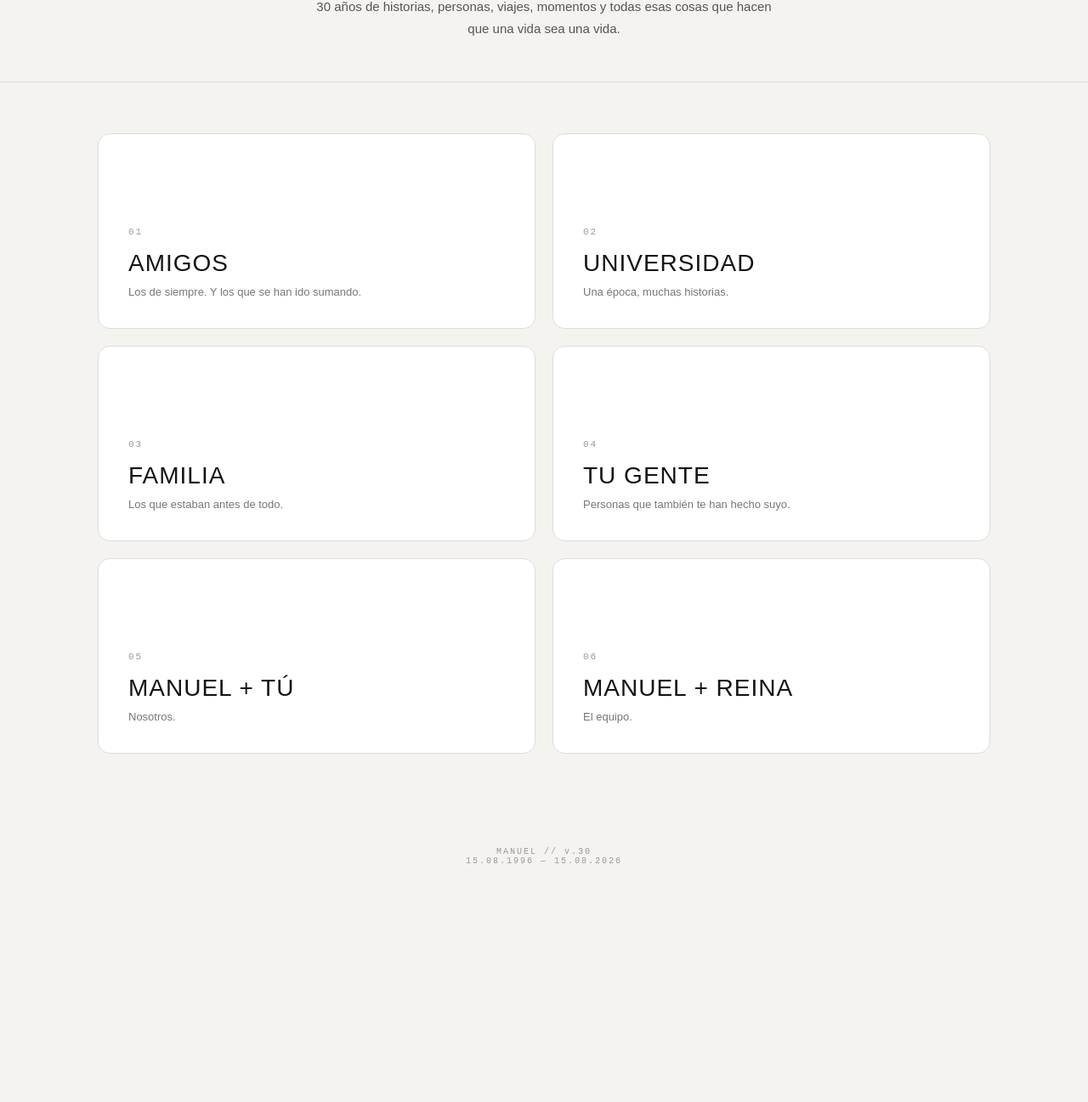
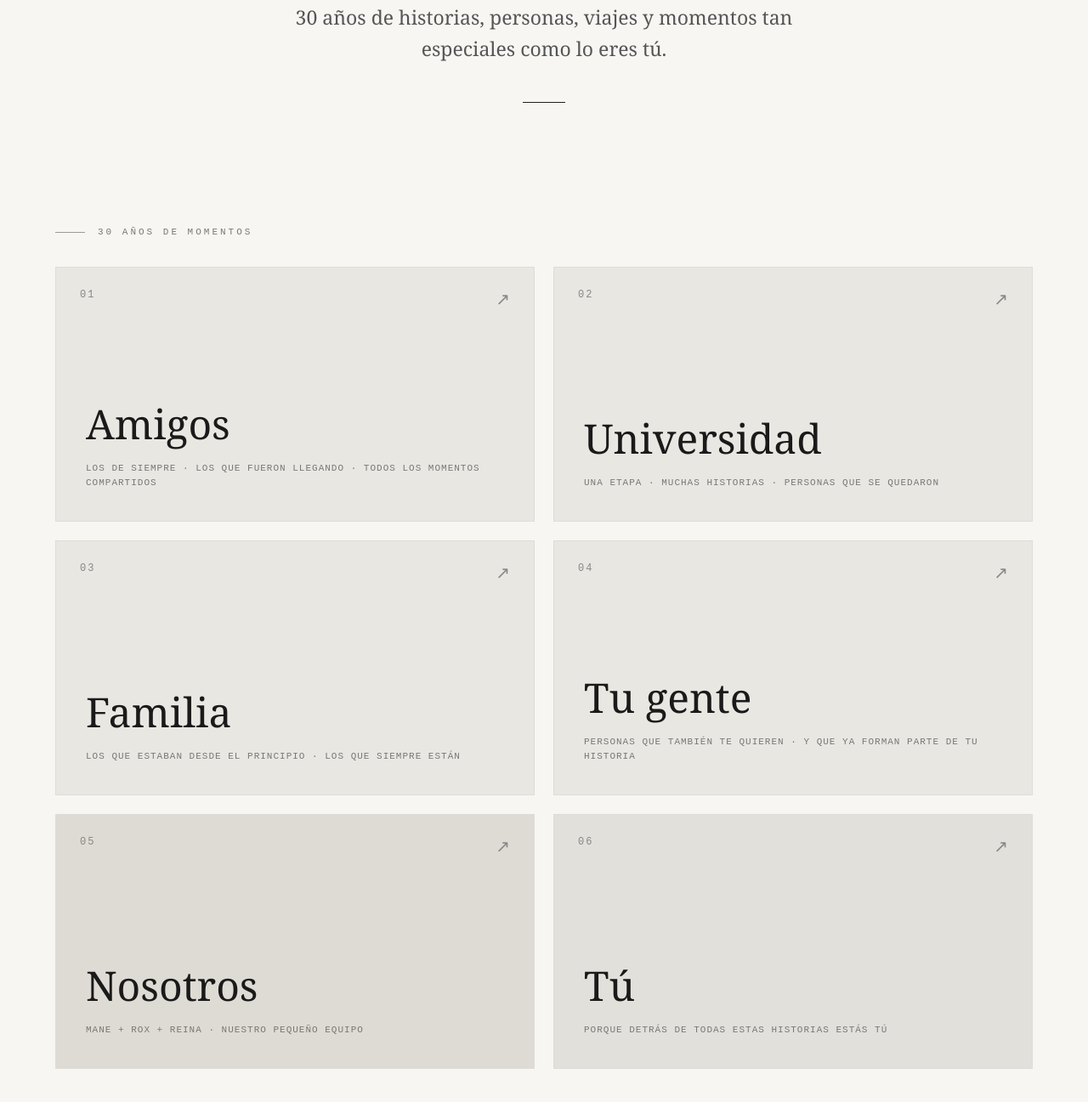
Before and after one commit to rox2204/Manuel-v.30, a plain HTML site: page home.html in a window 1280 px wide. Shown: the part 293-1590 px from the top of the page at 85% size. Before the commit the page ends 1362 px from the top, so only its background shows below. Drawn offline with Linux system fonts and the light colour scheme.

Commit message:
Update home.html

```diff
--- a/home.html
+++ b/home.html
@@ -1,209 +1,563 @@
 <!DOCTYPE html>
 <html lang="es">
+
 <head>
   <meta charset="UTF-8">
   <meta name="viewport" content="width=device-width, initial-scale=1.0">
 
-  <title>MANUEL // v.30</title>
+  <title>Los 30 de Mane</title>
 
   <style>
+
     * {
       box-sizing: border-box;
       margin: 0;
       padding: 0;
     }
 
+    html {
+      scroll-behavior: smooth;
+    }
+
     body {
-      background: #f4f3f0;
-      color: #151515;
+      background: #f7f6f3;
+      color: #1a1a1a;
       font-family: Arial, Helvetica, sans-serif;
     }
 
-    .header {
-      padding: 70px 30px 50px;
+    /* ------------------------------
+       HEADER
+    ------------------------------ */
+
+    header {
+      min-height: 65vh;
+
+      display: flex;
+      flex-direction: column;
+
+      align-items: center;
+      justify-content: center;
+
       text-align: center;
-      border-bottom: 1px solid #ddd;
+
+      padding: 80px 25px;
+
+      background: #f7f6f3;
     }
 
-    .small {
+    .small-title {
       font-family: monospace;
       font-size: 11px;
-      letter-spacing: 3px;
-      color: #888;
-      margin-bottom: 25px;
+
+      letter-spacing: 4px;
+
+      color: #777;
+
+      margin-bottom: 28px;
+
+      text-transform: uppercase;
     }
 
     h1 {
-      font-size: clamp(55px, 12vw, 110px);
+      font-family: Georgia, "Times New Roman", serif;
+
+      font-size: clamp(60px, 12vw, 120px);
+
       font-weight: 400;
-      letter-spacing: 10px;
+
+      font-style: italic;
+
+      letter-spacing: -3px;
+
+      line-height: 0.95;
+
+      margin-bottom: 35px;
+    }
+
+    .intro {
+      max-width: 650px;
+
+      font-family: Georgia, "Times New Roman", serif;
+
+      font-size: clamp(18px, 3vw, 23px);
+
+      line-height: 1.6;
+
+      color: #555;
+    }
+
+    .line {
+      width: 50px;
+
+      height: 1px;
+
+      background: #222;
+
+      margin: 45px auto 0;
+    }
+
+
+    /* ------------------------------
+       MEMORIES
+    ------------------------------ */
+
+    .memories {
+      max-width: 1200px;
+
+      margin: 0 auto;
+
+      padding: 40px 25px 100px;
+    }
+
+    .section-label {
+      display: flex;
+
+      align-items: center;
+
+      gap: 15px;
+
+      margin-bottom: 35px;
+
+      font-family: monospace;
+
+      font-size: 11px;
+
+      letter-spacing: 3px;
+
+      color: #777;
+    }
+
+    .section-label::before {
+      content: "";
+
+      width: 35px;
+
+      height: 1px;
+
+      background: #999;
+    }
+
+
+    /* ------------------------------
+       CARDS
+    ------------------------------ */
+
+    .cards {
+      display: grid;
+
+      grid-template-columns: repeat(2, 1fr);
+
+      gap: 22px;
+    }
+
+    .card {
+      position: relative;
+
+      min-height: 300px;
+
+      display: flex;
+
+      flex-direction: column;
+
+      justify-content: flex-end;
+
+      padding: 35px;
+
+      background: #e9e7e2;
+
+      border: 1px solid #dedcd7;
+
+      text-decoration: none;
+
+      color: #1a1a1a;
+
+      overflow: hidden;
+
+      transition:
+        transform 0.35s ease,
+        box-shadow 0.35s ease,
+        background 0.35s ease;
+    }
+
+    .card:hover {
+      transform: translateY(-6px);
+
+      background: #fff;
+
+      box-shadow:
+        0 20px 45px rgba(0, 0, 0, 0.08);
+    }
+
+    .number {
+      position: absolute;
+
+      top: 25px;
+
+      left: 28px;
+
+      font-family: monospace;
+
+      font-size: 12px;
+
+      letter-spacing: 2px;
+
+      color: #888;
+    }
+
+    .card-title {
+      font-family: Georgia, "Times New Roman", serif;
+
+      font-size: clamp(32px, 5vw, 48px);
+
+      font-weight: 400;
+
       margin-bottom: 12px;
     }
 
-    .version {
+    .card-text {
       font-family: monospace;
+
+      font-size: 11px;
+
+      line-height: 1.6;
+
+      letter-spacing: 1px;
+
       color: #777;
-      font-size: 15px;
-      letter-spacing: 3px;
-      margin-bottom: 25px;
+
+      text-transform: uppercase;
     }
 
-    .intro {
-      max-width: 550px;
-      margin: auto;
-      color: #555;
-      font-size: 15px;
-      line-height: 1.7;
+    .arrow {
+      position: absolute;
+
+      right: 28px;
+
+      top: 25px;
+
+      font-size: 20px;
+
+      color: #888;
+
+      transition: transform 0.3s ease;
     }
 
-    .sections {
-      max-width: 1100px;
-      margin: 60px auto;
-      padding: 0 25px;
-
-      display: grid;
-      grid-template-columns: repeat(2, 1fr);
-      gap: 20px;
+    .card:hover .arrow {
+      transform: translate(4px, -4px);
     }
 
-    .card {
-      min-height: 230px;
 
-      background: #fff;
-      border: 1px solid #ddd;
-      border-radius: 14px;
+    /* ------------------------------
+       SPECIAL CARDS
+    ------------------------------ */
 
-      padding: 35px;
-
-      display: flex;
-      flex-direction: column;
-      justify-content: flex-end;
-
-      text-decoration: none;
-      color: #151515;
-
-      transition: 0.3s ease;
+    .card:nth-child(5) {
+      background: #dedbd4;
     }
 
-    .card:hover {
-      transform: translateY(-5px);
-      box-shadow: 0 15px 35px rgba(0,0,0,0.08);
+    .card:nth-child(6) {
+      background: #e2e0db;
     }
 
-    .number {
+
+    /* ------------------------------
+       FOOTER
+    ------------------------------ */
+
+    footer {
+      padding: 70px 25px;
+
+      text-align: center;
+
+      border-top: 1px solid #dedcd7;
+
+      color: #888;
+
       font-family: monospace;
+
       font-size: 11px;
-      color: #999;
-      margin-bottom: 15px;
+
       letter-spacing: 2px;
     }
 
-    .card h2 {
-      font-size: 28px;
+    footer strong {
+      display: block;
+
+      margin-bottom: 12px;
+
+      color: #444;
+
+      font-family: Georgia, "Times New Roman", serif;
+
+      font-size: 18px;
+
       font-weight: 400;
-      letter-spacing: 1px;
+
+      letter-spacing: 0;
     }
 
-    .card p {
-      margin-top: 10px;
-      color: #777;
-      font-size: 13px;
-    }
 
-    .footer {
-      text-align: center;
-      padding: 50px 20px;
-      color: #999;
-      font-family: monospace;
-      font-size: 10px;
-      letter-spacing: 2px;
-    }
+    /* ------------------------------
+       MOBILE
+    ------------------------------ */
 
     @media (max-width: 700px) {
 
-      .sections {
+      header {
+        min-height: 60vh;
+
+        padding: 70px 20px;
+      }
+
+      h1 {
+        font-size: clamp(52px, 16vw, 85px);
+
+        letter-spacing: -2px;
+      }
+
+      .intro {
+        font-size: 18px;
+      }
+
+      .memories {
+        padding: 30px 15px 70px;
+      }
+
+      .cards {
         grid-template-columns: 1fr;
-        margin-top: 40px;
+
+        gap: 15px;
       }
 
       .card {
-        min-height: 190px;
+        min-height: 250px;
+
+        padding: 28px;
       }
 
-      h1 {
-        letter-spacing: 6px;
+      .card-title {
+        font-size: 38px;
       }
+
     }
+
   </style>
+
 </head>
+
 
 <body>
 
-  <header class="header">
 
-    <div class="small">
-      PERSONAL ARCHIVE
+  <!-- ==============================
+       HEADER
+  =============================== -->
+
+  <header>
+
+    <div class="small-title">
+      15 · 08 · 1996 — 15 · 08 · 2026
     </div>
 
-    <h1>MANUEL</h1>
-
-    <div class="version">
-      v.30
-    </div>
+    <h1>
+      Los 30 de Mane
+    </h1>
 
     <p class="intro">
-      30 años de historias, personas, viajes, momentos
-      y todas esas cosas que hacen que una vida sea una vida.
+      30 años de historias, personas, viajes y momentos
+      tan especiales como lo eres tú.
     </p>
+
+    <div class="line"></div>
 
   </header>
 
 
-  <main class="sections">
 
-    <a href="#" class="card">
-      <div class="number">01</div>
-      <h2>AMIGOS</h2>
-      <p>Los de siempre. Y los que se han ido sumando.</p>
-    </a>
+  <!-- ==============================
+       MEMORY CARDS
+  =============================== -->
 
-    <a href="#" class="card">
-      <div class="number">02</div>
-      <h2>UNIVERSIDAD</h2>
-      <p>Una época, muchas historias.</p>
-    </a>
+  <main class="memories">
 
-    <a href="#" class="card">
-      <div class="number">03</div>
-      <h2>FAMILIA</h2>
-      <p>Los que estaban antes de todo.</p>
-    </a>
+    <div class="section-label">
+      30 AÑOS DE MOMENTOS
+    </div>
 
-    <a href="#" class="card">
-      <div class="number">04</div>
-      <h2>TU GENTE</h2>
-      <p>Personas que también te han hecho suyo.</p>
-    </a>
 
-    <a href="#" class="card">
-      <div class="number">05</div>
-      <h2>MANUEL + TÚ</h2>
-      <p>Nosotros.</p>
-    </a>
+    <div class="cards">
 
-    <a href="#" class="card">
-      <div class="number">06</div>
-      <h2>MANUEL + REINA</h2>
-      <p>El equipo.</p>
-    </a>
+
+      <!-- 01 -->
+
+      <a href="#" class="card">
+
+        <span class="number">
+          01
+        </span>
+
+        <span class="arrow">
+          ↗
+        </span>
+
+        <h2 class="card-title">
+          Amigos
+        </h2>
+
+        <p class="card-text">
+          Los de siempre · los que fueron llegando ·
+          todos los momentos compartidos
+        </p>
+
+      </a>
+
+
+
+      <!-- 02 -->
+
+      <a href="#" class="card">
+
+        <span class="number">
+          02
+        </span>
+
+        <span class="arrow">
+          ↗
+        </span>
+
+        <h2 class="card-title">
+          Universidad
+        </h2>
+
+        <p class="card-text">
+          Una etapa · muchas historias ·
+          personas que se quedaron
+        </p>
+
+      </a>
+
+
+
+      <!-- 03 -->
+
+      <a href="#" class="card">
+
+        <span class="number">
+          03
+        </span>
+
+        <span class="arrow">
+          ↗
+        </span>
+
+        <h2 class="card-title">
+          Familia
+        </h2>
+
+        <p class="card-text">
+          Los que estaban desde el principio ·
+          los que siempre están
+        </p>
+
+      </a>
+
+
+
+      <!-- 04 -->
+
+      <a href="#" class="card">
+
+        <span class="number">
+          04
+        </span>
+
+        <span class="arrow">
+          ↗
+        </span>
+
+        <h2 class="card-title">
+          Tu gente
+        </h2>
+
+        <p class="card-text">
+          Personas que también te quieren ·
+          y que ya forman parte de tu historia
+        </p>
+
+      </a>
+
+
+
+      <!-- 05 -->
+
+      <a href="#" class="card">
+
+        <span class="number">
+          05
+        </span>
+
+        <span class="arrow">
+          ↗
+        </span>
+
+        <h2 class="card-title">
+          Nosotros
+        </h2>
+
+        <p class="card-text">
+          Mane + Rox + Reina ·
+          nuestro pequeño equipo
+        </p>
+
+      </a>
+
+
+
+      <!-- 06 -->
+
+      <a href="#" class="card">
+
+        <span class="number">
+          06
+        </span>
+
+        <span class="arrow">
+          ↗
+        </span>
+
+        <h2 class="card-title">
+          Tú
+        </h2>
+
+        <p class="card-text">
+          Porque detrás de todas estas historias
+          estás tú
+        </p>
+
+      </a>
+
+
+    </div>
 
   </main>
 
 
-  <footer class="footer">
-    MANUEL // v.30<br>
-    15.08.1996 — 15.08.2026
+
+  <!-- ==============================
+       FOOTER
+  =============================== -->
+
+  <footer>
+
+    <strong>
+      Los 30 de Mane
+    </strong>
+
+    15 · 08 · 2026
+
   </footer>
 
+
 </body>
+
 </html>
```
